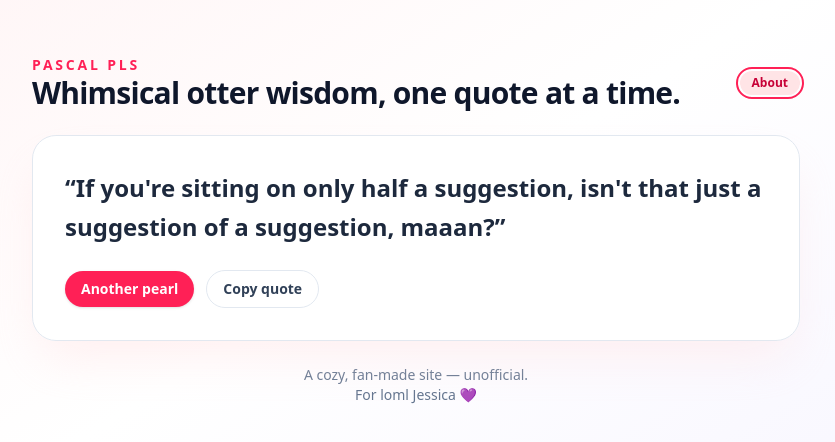
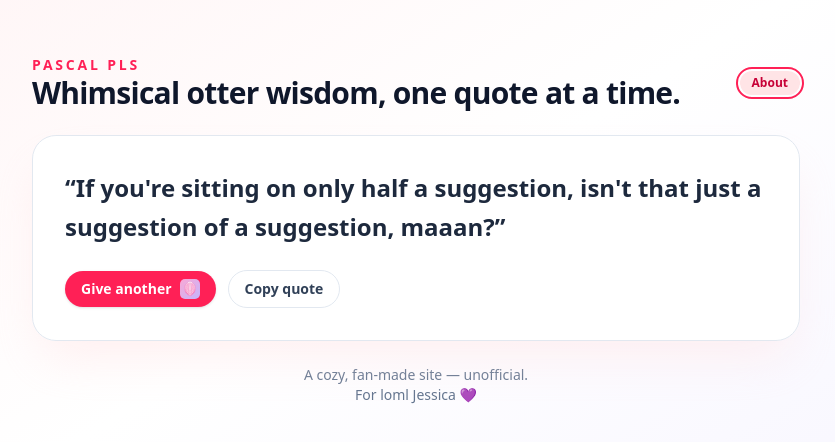
Before and after one commit to kmfarley11/pascal-pls, a React (Vite) app: page / in a window 1280 px wide. Shown: the part 170-612 px from the top of the page, without its empty margins (224-1059 px from the left). Built offline with nearby package versions, Linux system fonts and the light colour scheme.

Commit message:
Change favicon to scallop and use in shuffle button

```diff
--- a/src/App.tsx
+++ b/src/App.tsx
@@ -127,9 +127,15 @@ function App() {
                 <button
                   onClick={handleShuffle}
                   disabled={quotes.length <= 1}
-                  className="rounded-full bg-rose-500 px-4 py-2 text-sm font-semibold text-white shadow-sm transition hover:bg-rose-600 disabled:opacity-50"
+                  className="inline-flex items-center rounded-full bg-rose-500 px-4 py-2 text-sm font-semibold text-white shadow-sm transition hover:bg-rose-600 disabled:opacity-50"
                 >
-                  Another pearl
+                  <span>Give another</span>
+                  <img
+                    src="favicon.svg"
+                    alt="logo"
+                    className="ml-2 h-5 w-5"
+                    aria-hidden="true"
+                  />
                 </button>
 
                 <button
```
Also changed, not shown: public/favicon.svg, public/pearl.svg (added), 2 other files (tests, documents, lock files or other folders).
